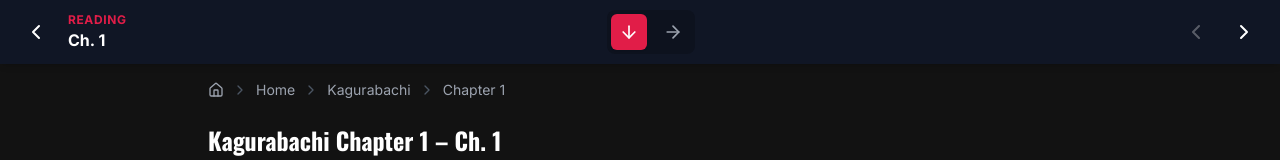
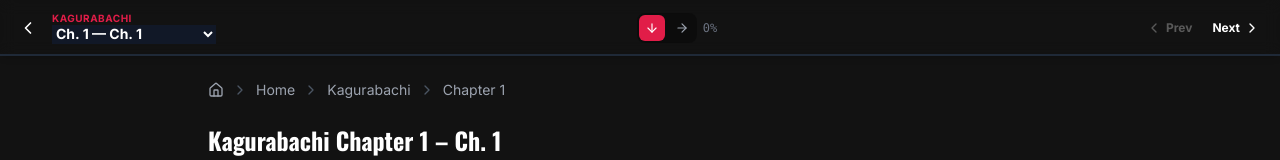
Before and after one commit to hichamelmounaim/kagurabachimanga.online, a React (Vite) app: page /chapter/1 in a window 1280 px wide. Shown: the top 160 px of the page. Built offline with nearby package versions, Linux system fonts and the light colour scheme.

Commit message:
Fix fatal ChapterReader React hooks crash

```diff
--- a/pages/ChapterReader.tsx
+++ b/pages/ChapterReader.tsx
@@ -1,6 +1,6 @@
-import React, { useEffect, useState, useRef } from 'react';
+import React, { useEffect, useState, useRef, useCallback } from 'react';
 import { useParams, useNavigate, Link } from 'react-router-dom';
-import { ChevronLeft, ChevronRight, Share2, ArrowDown, ArrowRight, Send, BookOpen } from 'lucide-react';
+import { ChevronLeft, ChevronRight, Share2, ArrowDown, ArrowRight, Send, BookOpen, ArrowUp, ChevronUp } from 'lucide-react';
 import SEOHead from '../components/SEOHead';
 import Breadcrumbs from '../components/Breadcrumbs';
 import { useManga } from '../context/MangaContext';
@@ -21,14 +21,18 @@
   const [chapter, setChapter] = useState<Chapter | null>(null);
   const [loading, setLoading] = useState(true);
   const [showControls, setShowControls] = useState(true);
-  const [readingMode, setReadingMode] = useState<'vertical' | 'horizontal'>('vertical');
+  const [readingMode, setReadingMode] = useState<'vertical' | 'horizontal'>(
+    () => (localStorage.getItem('reading_mode') as 'vertical' | 'horizontal') || 'vertical'
+  );
+  const [readProgress, setReadProgress] = useState(0);
+  const [showScrollTop, setShowScrollTop] = useState(false);
 
-  // Pre-lander state
-  const [isUnlocking, setIsUnlocking] = useState(false);
-  const [progress, setProgress] = useState(0);
+  const currentNum = parseInt(chapterId || "0", 10);
 
-  // Use a number for parsing
-  const currentNum = parseInt(chapterId || "0", 10);
+  const handleModeChange = useCallback((mode: 'vertical' | 'horizontal') => {
+    setReadingMode(mode);
+    localStorage.setItem('reading_mode', mode);
+  }, []);
 
   useEffect(() => {
     if (currentNum > 0) {
@@ -48,7 +52,7 @@
     }, 500);
   }, [currentNum, chapters]);
 
-  // Hide controls on scroll down, show on scroll up
+  // Scroll: hide/show controls + track progress
   const lastScrollY = useRef(0);
   useEffect(() => {
     const handleScroll = () => {
@@ -59,12 +63,64 @@
         setShowControls(true);
       }
       lastScrollY.current = currentScrollY;
+
+      const docHeight = document.documentElement.scrollHeight - window.innerHeight;
+      const pct = docHeight > 0 ? Math.round((currentScrollY / docHeight) * 100) : 0;
+      setReadProgress(pct);
+      setShowScrollTop(currentScrollY > 400);
     };
     window.addEventListener('scroll', handleScroll, { passive: true });
     return () => window.removeEventListener('scroll', handleScroll);
   }, []);
 
+  // Keyboard navigation
+  const prevChapterRef = useRef<Chapter | undefined>(undefined);
+  const nextChapterRef = useRef<Chapter | undefined>(undefined);
+  useEffect(() => {
+    const handleKey = (e: KeyboardEvent) => {
+      if (['INPUT', 'TEXTAREA', 'SELECT'].includes((e.target as HTMLElement)?.tagName)) return;
+      if (e.key === 'ArrowRight' && nextChapterRef.current) navigate(`/chapter/${nextChapterRef.current.number}`);
+      if (e.key === 'ArrowLeft' && prevChapterRef.current) navigate(`/chapter/${prevChapterRef.current.number}`);
+    };
+    window.addEventListener('keydown', handleKey);
+    return () => window.removeEventListener('keydown', handleKey);
+  }, [navigate]);
 
+
+
+  const prevChapter = chapters.find(c => c.number === currentNum - 1);
+  const nextChapter = chapters.find(c => c.number === currentNum + 1);
+
+  // Keep refs in sync for keyboard handler
+  prevChapterRef.current = prevChapter;
+  nextChapterRef.current = nextChapter;
+
+  const handleNav = useCallback((num: number) => {
+    if (num) navigate(`/chapter/${num}`);
+  }, [navigate]);
+
+  // Inject prev/next link tags for SEO pagination
+  useEffect(() => {
+    const BASE = window.location.origin;
+    document.querySelector('link[rel="prev"]')?.remove();
+    document.querySelector('link[rel="next"]')?.remove();
+    if (prevChapter) {
+      const el = document.createElement('link');
+      el.setAttribute('rel', 'prev');
+      el.setAttribute('href', `${BASE}/chapter/${prevChapter.number}`);
+      document.head.appendChild(el);
+    }
+    if (nextChapter) {
+      const el = document.createElement('link');
+      el.setAttribute('rel', 'next');
+      el.setAttribute('href', `${BASE}/chapter/${nextChapter.number}`);
+      document.head.appendChild(el);
+    }
+    return () => {
+      document.querySelector('link[rel="prev"]')?.remove();
+      document.querySelector('link[rel="next"]')?.remove();
+    };
+  }, [prevChapter, nextChapter]);
 
   if (loading) {
     return (
@@ -76,14 +132,6 @@
 
   if (!chapter) {
     return <div className="p-10 text-center dark:text-white">Chapter not found.</div>;
-  }
-
-
-  const prevChapter = chapters.find(c => c.number === currentNum - 1);
-  const nextChapter = chapters.find(c => c.number === currentNum + 1);
-
-  const handleNav = (num: number) => {
-    if (num) navigate(`/chapter/${num}`);
   }
 
   return (
@@ -113,7 +161,7 @@
             }
           },
           "isPartOf": {
-            "@type": "Book",
+            "@type": "ComicSeries",
             "name": "Kagurabachi",
             "author": { "@type": "Person", "name": "Takeru Hokazono" }
           },
@@ -141,55 +189,82 @@
 
 
       {/* Sticky Top Controls */}
-      <div className={`fixed top-0 left-0 right-0 bg-white/95 dark:bg-gray-900/95 backdrop-blur shadow-md transition-transform duration-300 z-50 ${showControls ? 'translate-y-0' : '-translate-y-full'}`}>
-        <div className="max-w-7xl mx-auto px-4 h-16 flex items-center justify-between">
-          <div className="flex items-center gap-3">
-            <Link to="/manga" className="p-2 hover:bg-gray-100 dark:hover:bg-gray-700 rounded-full transition-colors">
-              <ChevronLeft size={24} className="dark:text-white" />
+      <div className={`fixed top-0 left-0 right-0 bg-white/98 dark:bg-gray-900/98 backdrop-blur shadow-md transition-transform duration-300 z-50 ${showControls ? 'translate-y-0' : '-translate-y-full'}`}>
+        {/* Reading progress bar */}
+        <div className="absolute bottom-0 left-0 right-0 h-0.5 bg-gray-200 dark:bg-gray-800">
+          <div className="h-full bg-bb-blue transition-all duration-150 ease-out" style={{ width: `${readProgress}%` }} />
+        </div>
+
+        <div className="max-w-7xl mx-auto px-3 h-14 flex items-center justify-between gap-2">
+          {/* Left: back + chapter dropdown */}
+          <div className="flex items-center gap-2 min-w-0">
+            <Link to="/manga" className="p-1.5 hover:bg-gray-100 dark:hover:bg-gray-700 rounded-full transition-colors flex-shrink-0" title="Back to chapter list">
+              <ChevronLeft size={20} className="dark:text-white" />
             </Link>
-            <div className="flex flex-col">
-              <span className="text-xs text-bb-blue font-bold uppercase tracking-wider">Reading</span>
-              <span className="font-bold text-sm md:text-base dark:text-white truncate max-w-[150px] md:max-w-md">
-                Ch. {chapter.number}
-              </span>
+            <div className="flex flex-col min-w-0">
+              <span className="text-[10px] text-bb-blue font-bold uppercase tracking-wider leading-none mb-0.5">Kagurabachi</span>
+              <select
+                value={chapter.number}
+                onChange={e => navigate(`/chapter/${e.target.value}`)}
+                className="font-bold text-sm dark:text-white bg-transparent focus:outline-none cursor-pointer truncate max-w-[160px] md:max-w-[280px] dark:bg-gray-900"
+                title="Jump to chapter"
+              >
+                {[...chapters].sort((a, b) => b.number - a.number).map(ch => (
+                  <option key={ch.number} value={ch.number} className="dark:bg-gray-900">
+                    Ch. {ch.number}{ch.title && ch.title !== `Chapter ${ch.number}` ? ` — ${ch.title.length > 30 ? ch.title.substring(0, 30) + '…' : ch.title}` : ''}
+                  </option>
+                ))}
+              </select>
             </div>
           </div>
 
-          <div className="flex items-center gap-2 bg-gray-100 dark:bg-black/20 p-1 rounded-lg">
-            <button
-              onClick={() => setReadingMode('vertical')}
-              className={`p-2 rounded-md transition-all ${readingMode === 'vertical' ? 'bg-white dark:bg-bb-blue text-bb-blue dark:text-white shadow-sm' : 'text-gray-500 dark:text-gray-400 hover:text-black dark:hover:text-white'}`}
-              title="Vertical Scroll"
-            >
-              <ArrowDown size={20} />
-            </button>
-            <button
-              onClick={() => setReadingMode('horizontal')}
-              className={`p-2 rounded-md transition-all ${readingMode === 'horizontal' ? 'bg-white dark:bg-bb-blue text-bb-blue dark:text-white shadow-sm' : 'text-gray-500 dark:text-gray-400 hover:text-black dark:hover:text-white'}`}
-              title="Horizontal Slide"
-            >
-              <ArrowRight size={20} />
-            </button>
+          {/* Center: reading mode + progress */}
+          <div className="flex items-center gap-1.5 flex-shrink-0">
+            <div className="hidden sm:flex items-center gap-1 bg-gray-100 dark:bg-black/30 p-0.5 rounded-lg">
+              <button onClick={() => handleModeChange('vertical')} className={`p-1.5 rounded-md transition-all text-xs font-bold flex items-center gap-1 ${readingMode === 'vertical' ? 'bg-white dark:bg-bb-blue text-bb-blue dark:text-white shadow-sm' : 'text-gray-500 dark:text-gray-400'}`} title="Vertical scroll (↓)">
+                <ArrowDown size={14} />
+              </button>
+              <button onClick={() => handleModeChange('horizontal')} className={`p-1.5 rounded-md transition-all text-xs font-bold flex items-center gap-1 ${readingMode === 'horizontal' ? 'bg-white dark:bg-bb-blue text-bb-blue dark:text-white shadow-sm' : 'text-gray-500 dark:text-gray-400'}`} title="Horizontal swipe (→)">
+                <ArrowRight size={14} />
+              </button>
+            </div>
+            <span className="text-xs font-mono text-gray-400 dark:text-gray-500 hidden md:block">{readProgress}%</span>
           </div>
 
-          <div className="flex items-center gap-2">
+          {/* Right: prev/next with keyboard hint */}
+          <div className="flex items-center gap-1 flex-shrink-0">
             <button
               disabled={!prevChapter}
               onClick={() => prevChapter && handleNav(prevChapter.number)}
-              className="p-2 disabled:opacity-30 hover:bg-gray-100 dark:hover:bg-gray-700 rounded-md dark:text-white transition-colors"
+              className="flex items-center gap-1 px-2 py-1.5 disabled:opacity-30 hover:bg-gray-100 dark:hover:bg-gray-700 rounded-md dark:text-white transition-colors text-xs font-bold"
+              title="Previous chapter (←)"
             >
-              <ChevronLeft size={24} />
+              <ChevronLeft size={16} />
+              <span className="hidden sm:block">Prev</span>
             </button>
             <button
               disabled={!nextChapter}
               onClick={() => nextChapter && handleNav(nextChapter.number)}
-              className="p-2 disabled:opacity-30 hover:bg-gray-100 dark:hover:bg-gray-700 rounded-md dark:text-white transition-colors"
+              className="flex items-center gap-1 px-2 py-1.5 disabled:opacity-30 hover:bg-gray-100 dark:hover:bg-gray-700 rounded-md dark:text-white transition-colors text-xs font-bold"
+              title="Next chapter (→)"
             >
-              <ChevronRight size={24} />
+              <span className="hidden sm:block">Next</span>
+              <ChevronRight size={16} />
             </button>
           </div>
         </div>
       </div>
+
+      {/* Scroll to top button */}
+      {showScrollTop && (
+        <button
+          onClick={() => window.scrollTo({ top: 0, behavior: 'smooth' })}
+          className="fixed bottom-6 right-5 z-50 w-10 h-10 bg-bb-blue hover:bg-blue-700 text-white rounded-full shadow-xl flex items-center justify-center transition-all hover:scale-110"
+          title="Back to top"
+        >
+          <ChevronUp size={20} strokeWidth={3} />
+        </button>
+      )}
 
       {/* Reader Content */}
       <div className={`flex-1 pt-16 ${readingMode === 'horizontal' ? 'h-[calc(100vh-64px)] overflow-hidden' : ''}`}>
```
